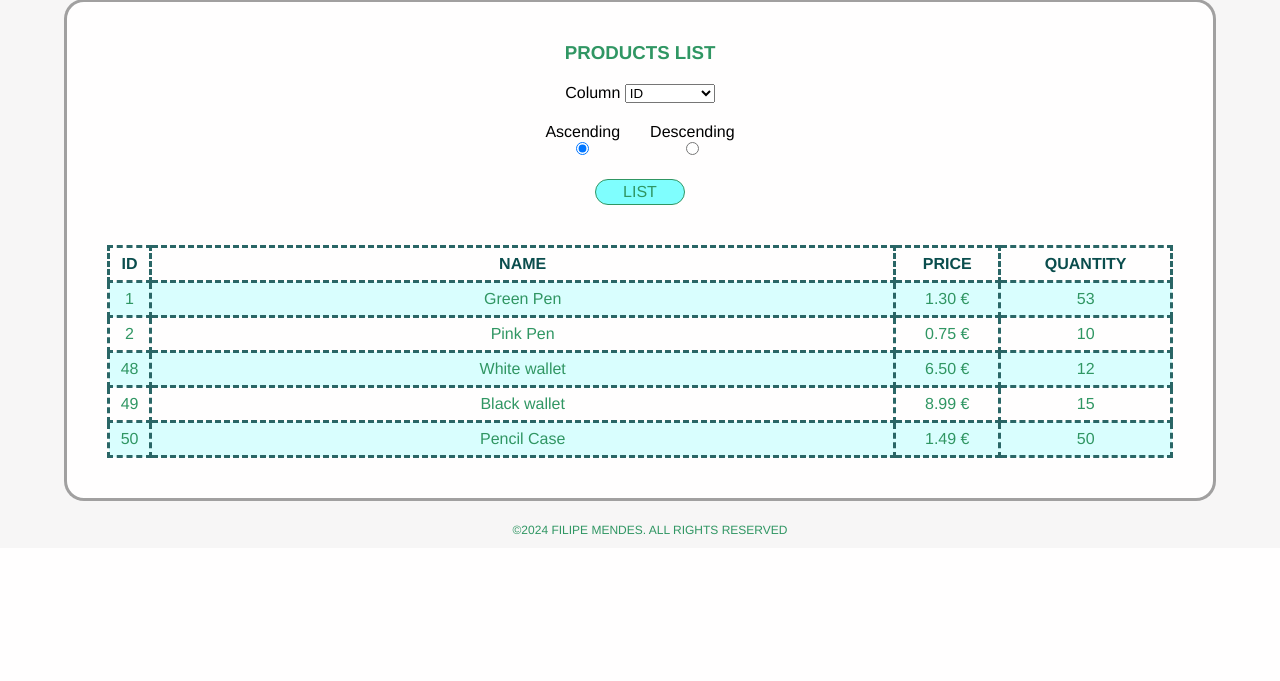
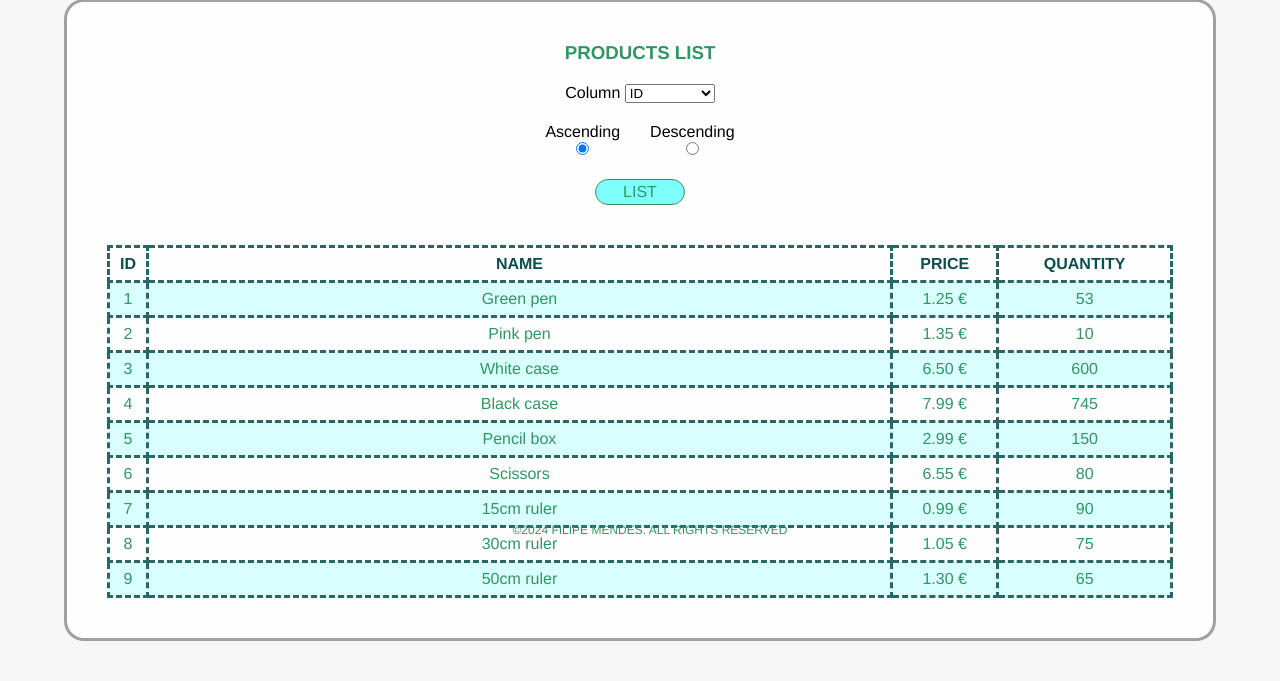
Before and after one commit to FMatiasMendes/Stock_Management_Site, a PHP site: page /productsList.php in a window 1280 px wide. Shown: the part 252-933 px from the top of the page. Before the commit the page ends 787 px from the top, so only its background shows below. Run offline with PHP 8.4, Linux system fonts and the light colour scheme; data comes from the database, SQL or seed files in the repository.

Commit message:
products list working on productsList.php page

```diff
--- a/functions/productsFunctions.php
+++ b/functions/productsFunctions.php
@@ -1,6 +1,6 @@
 <?php
 
-require_once("functions/sqlFunctions.php");
+require_once("sqlFunctions.php");
 
 //to list the products table
 function listProducts(){
@@ -8,6 +8,4 @@ function listProducts(){
 	return $list;
 }
 
-
-
 ?>
--- a/functions/sqlFuntions.php
+++ b/functions/sqlFunctions.php
@@ -4,8 +4,7 @@ $mysqlHost = "localhost";
 $dbname = "stock_management";
 
 //connection to SQL
-$pdo = new PDO("
-	mysql:host=$mysqlHost;dbname=$dbname;charset=utf8mb4;", "root", "");
+$pdo = new PDO("mysql:host=$mysqlHost;dbname=$dbname;charset=utf8mb4;", "root", "");
 
 //Search
 function selectSQL($a){
--- a/productsList.php
+++ b/productsList.php
@@ -1,5 +1,11 @@
 <?php
+
+	require("functions/productsFunctions.php");
+
 	$page = "PRODUCTS LIST";
+
+	$listProducts = listProducts();
+
 ?>
 
 <!DOCTYPE html>
@@ -52,36 +58,16 @@
 						<th>PRICE</th>
 						<th>QUANTITY</th>
 					</tr>
-					<tr>
-						<td>1</td>
-						<td>Green Pen</td>
-						<td>1.30 €</td>
-						<td>53</td>
-					</tr>
-					<tr>
-						<td>2</td>
-						<td>Pink Pen</td>
-						<td>0.75 €</td>
-						<td>10</td>
-					</tr>
-					<tr>
-						<td>48</td>
-						<td>White wallet</td>
-						<td>6.50 €</td>
-						<td>12</td>
-					</tr>
-					<tr>
-						<td>49</td>
-						<td>Black wallet</td>
-						<td>8.99 €</td>
-						<td>15</td>
-					</tr>
-					<tr>
-						<td>50</td>
-						<td>Pencil Case</td>
-						<td>1.49 €</td>
-						<td>50</td>
-					</tr>
+
+					<?php foreach ($listProducts as $i => $l): ?>
+						<tr>
+							<td><?= $l["id"]; ?></td>
+							<td><?= $l["name"]; ?></td>
+							<td><?= number_format($l["price"], 2); ?> €</td>
+							<td><?= $l["quantity"]; ?></td>
+						</tr>
+					<?php endforeach; ?>
+
 				</table>
 			</div>
 		</main>
```
